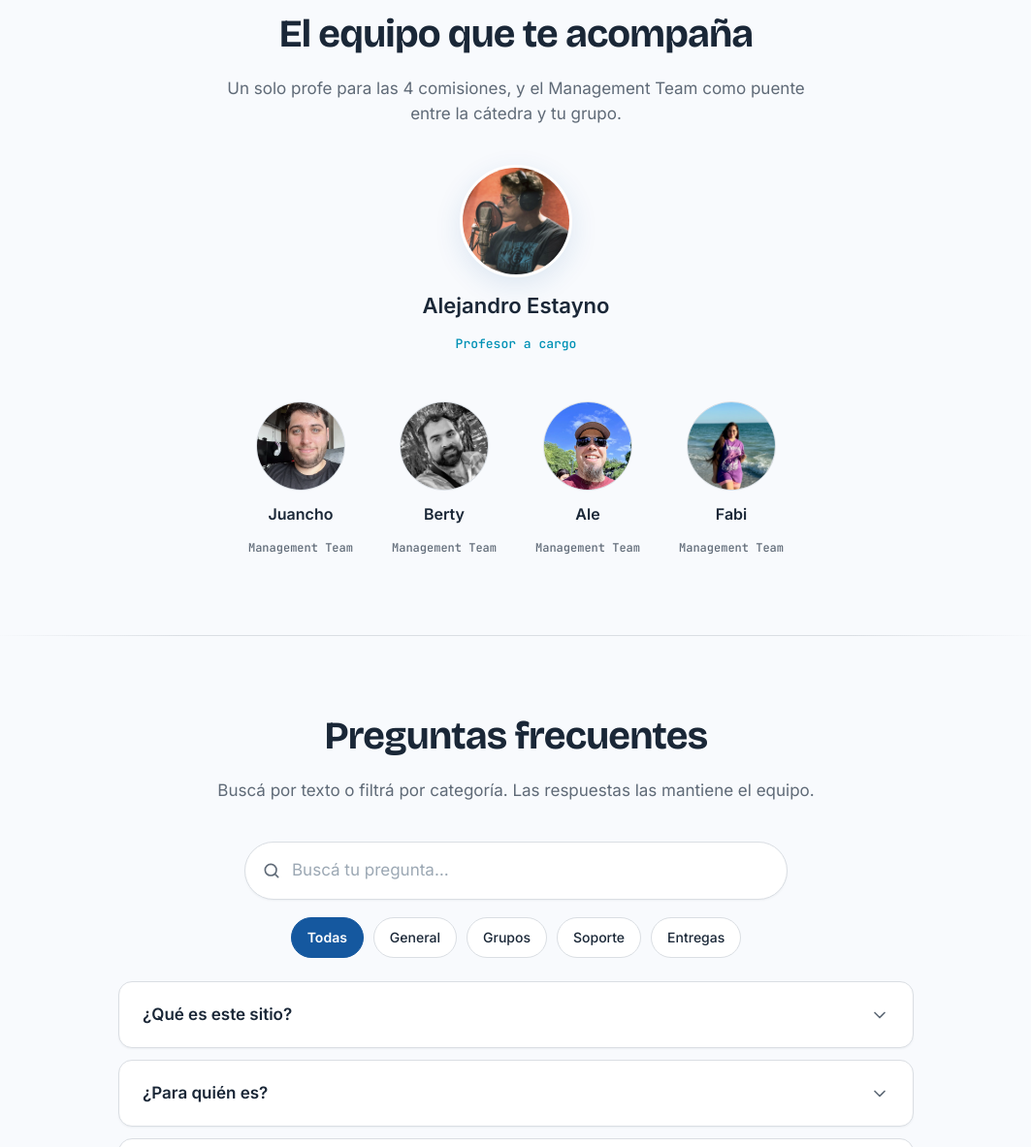
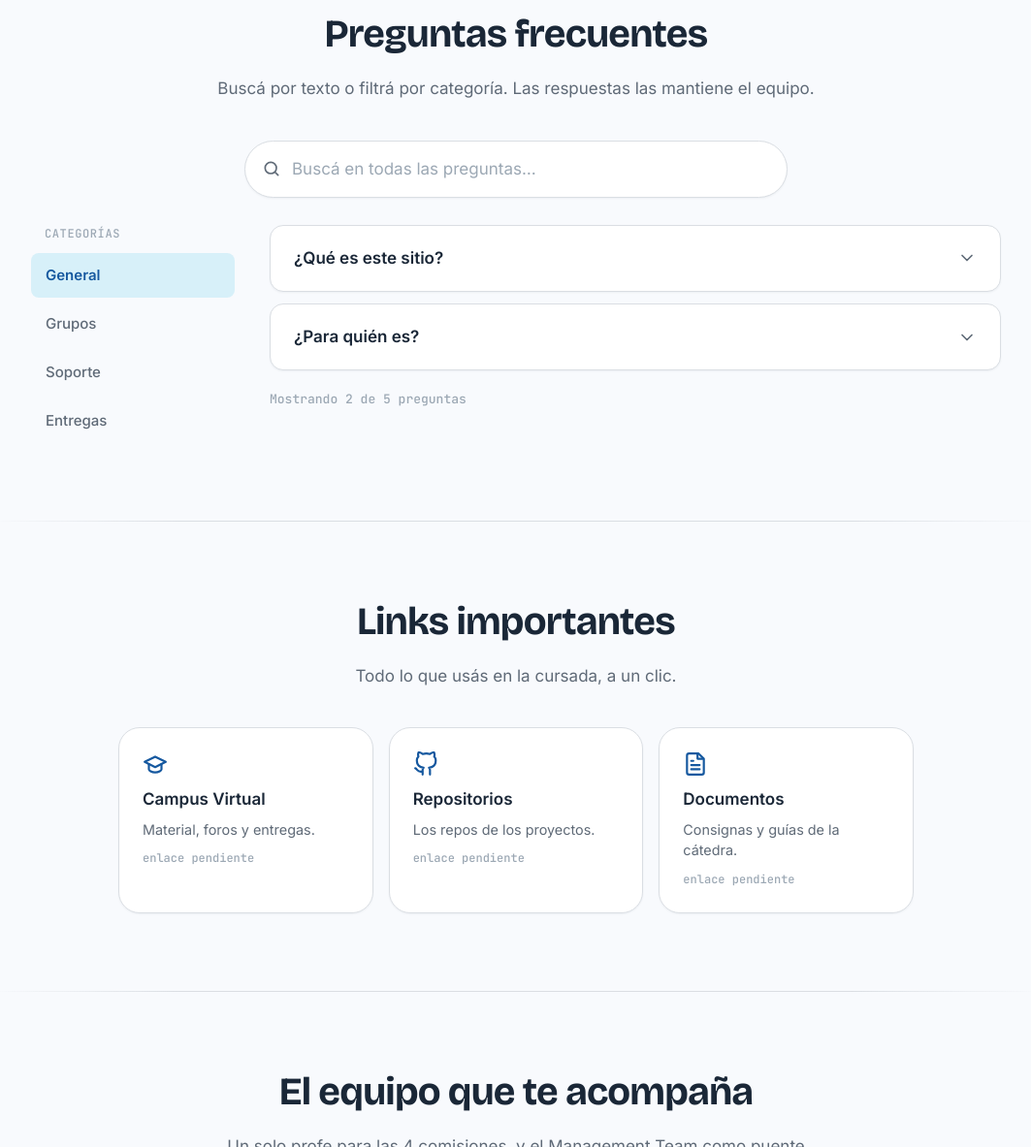
Before and after one commit to juanchomarengo/target-analyzer-hub, a plain HTML site: page index.html in a window 1280 px wide. Shown: the part 1617-2800 px from the top of the page at 97% size, without its empty margins (108-1171 px from the left). Drawn offline with nearby package versions, Linux system fonts and the light colour scheme; no server answers.

Commit message:
feat: implement FAQ section with search functionality and category filtering

```diff
--- a/css/styles.css
+++ b/css/styles.css
@@ -273,8 +273,8 @@ input { font: inherit; }
 .member__role { font-family: var(--font-mono); font-size: 12px; color: var(--muted); }
 
 /* ----------------------------- FAQ ----------------------------- */
-.faq__controls { max-width: 760px; margin: 0 auto 24px; display: flex; flex-direction: column; align-items: center; gap: 18px; }
-.search { position: relative; width: 100%; max-width: 560px; }
+.faq__searchbar { max-width: 560px; margin: 0 auto 28px; }
+.search { position: relative; width: 100%; }
 .search__icon { position: absolute; left: 18px; top: 50%; transform: translateY(-50%); width: 20px; height: 20px; color: var(--muted); }
 .search__input {
   width: 100%; padding: 15px 18px 15px 48px; border-radius: var(--r-pill);
@@ -284,16 +284,29 @@ input { font: inherit; }
 .search__input::placeholder { color: #9ca8b4; }
 .search__input:focus { border-color: var(--accent); box-shadow: var(--focus-ring); }
 
-.chips { display: flex; flex-wrap: wrap; gap: 10px; justify-content: center; }
+/* Layout estilo centro de ayuda: categorías a un lado, preguntas al otro */
+.faq__layout {
+  max-width: 1000px; margin: 0 auto;
+  display: grid; grid-template-columns: 210px 1fr; gap: 36px; align-items: start;
+}
+.faq__sidebar { position: sticky; top: calc(var(--nav-h) + 24px); }
+.faq__sidebar-label {
+  font-family: var(--font-mono); font-size: 12px; letter-spacing: 0.05em;
+  text-transform: uppercase; color: #9ca8b4; margin: 0 0 10px 14px;
+}
+
+/* Categorías como lista vertical (estilo nav de docs) */
+.chips { display: flex; flex-direction: column; gap: 4px; }
 .chip {
-  padding: 9px 16px; border-radius: var(--r-pill); font-weight: 500; font-size: 14px;
-  background: var(--surface); border: 1px solid var(--border); color: var(--ink);
-  transition: background 0.2s var(--ease), color 0.2s var(--ease), border-color 0.2s var(--ease);
+  width: 100%; display: flex; align-items: center; text-align: left;
+  padding: 10px 14px; border-radius: var(--r-sm); font-weight: 500; font-size: 15px;
+  background: transparent; border: 1px solid transparent; color: var(--muted);
+  transition: background 0.18s var(--ease), color 0.18s var(--ease);
 }
-.chip:hover { border-color: var(--accent); }
-.chip[aria-pressed="true"] { background: var(--primary); color: #fff; border-color: var(--primary); font-weight: 600; }
+.chip:hover { background: rgba(21, 88, 159, 0.06); color: var(--ink); }
+.chip[aria-pressed="true"] { background: var(--accent-soft); color: var(--primary); font-weight: 600; }
 
-.faq__list { max-width: 820px; margin: 0 auto; display: flex; flex-direction: column; gap: 12px; }
+.faq__list { display: flex; flex-direction: column; gap: 12px; }
 .faq__item { background: var(--surface); border: 1px solid var(--border); border-radius: var(--r-md); box-shadow: var(--sh-rest); overflow: hidden; transition: border-color 0.2s var(--ease); }
 .faq__item:hover { border-color: #c2d3e6; }
 .faq__q {
@@ -310,7 +323,7 @@ input { font: inherit; }
 .faq__a-inner { overflow: hidden; min-height: 0; }
 .faq__a p { padding: 0 24px 20px; color: var(--muted); font-size: 0.95rem; line-height: 1.6; }
 .faq__empty { text-align: center; color: var(--muted); padding: 32px; }
-.faq__count { text-align: center; margin-top: 20px; font-family: var(--font-mono); font-size: 13px; color: #9ca8b4; }
+.faq__count { text-align: left; margin-top: 20px; font-family: var(--font-mono); font-size: 13px; color: #9ca8b4; }
 
 /* ----------------------------- Links ----------------------------- */
 .links__grid { max-width: 820px; margin: 0 auto; display: grid; grid-template-columns: repeat(auto-fit, minmax(240px, 1fr)); gap: 16px; }
@@ -365,6 +378,24 @@ a.link-card:hover .link-card__arrow { color: var(--accent); transform: translate
   .nav__toggle[aria-expanded="true"] span:nth-child(3) { transform: translateY(-7px) rotate(-45deg); }
   .video-facade__play { width: 60px; height: 60px; }
   .video-facade__play svg { width: 24px; height: 24px; }
+
+  /* FAQ: el sidebar pasa a chips horizontales arriba de la lista */
+  .faq__layout { grid-template-columns: 1fr; gap: 20px; }
+  .faq__sidebar { position: static; }
+  .faq__sidebar-label { display: none; }
+  .chips {
+    flex-direction: row; flex-wrap: nowrap; gap: 8px;
+    overflow-x: auto; padding-bottom: 6px;
+    -webkit-overflow-scrolling: touch; scrollbar-width: none;
+  }
+  .chips::-webkit-scrollbar { display: none; }
+  .chip {
+    width: auto; flex: 0 0 auto; border-radius: var(--r-pill);
+    background: var(--surface); border-color: var(--border); color: var(--ink); font-size: 14px;
+  }
+  .chip:hover { background: var(--surface); }
+  .chip[aria-pressed="true"] { background: var(--primary); color: #fff; border-color: var(--primary); }
+  .faq__count { text-align: center; }
 }
 
 /* ----------------------------- Reduced motion ----------------------------- */
--- a/index.html
+++ b/index.html
@@ -120,6 +120,41 @@
       </div>
     </section>
 
+    <!-- ===================== FAQ ===================== -->
+    <section class="section faq section--divided" id="faq">
+      <header class="section__head reveal">
+        <h2 class="section__title">Preguntas frecuentes</h2>
+        <p class="section__sub">Buscá por texto o filtrá por categoría. Las respuestas las mantiene el equipo.</p>
+      </header>
+
+      <div class="faq__searchbar reveal">
+        <div class="search">
+          <svg class="search__icon" viewBox="0 0 24 24" aria-hidden="true" fill="none" stroke="currentColor" stroke-width="2" stroke-linecap="round"><circle cx="11" cy="11" r="7"/><path d="m20 20-3.5-3.5"/></svg>
+          <input class="search__input" id="faq-search" type="search" placeholder="Buscá en todas las preguntas…" aria-label="Buscar en las preguntas frecuentes" autocomplete="off" />
+        </div>
+      </div>
+
+      <div class="faq__layout reveal">
+        <aside class="faq__sidebar">
+          <p class="faq__sidebar-label">Categorías</p>
+          <div class="chips" id="faq-chips" role="group" aria-label="Filtrar por categoría"></div>
+        </aside>
+        <div class="faq__main">
+          <div class="faq__list" id="faq-list" aria-live="polite"></div>
+          <p class="faq__count" id="faq-count" aria-live="polite"></p>
+        </div>
+      </div>
+    </section>
+
+    <!-- ===================== LINKS ===================== -->
+    <section class="section links section--divided" id="links">
+      <header class="section__head reveal">
+        <h2 class="section__title">Links importantes</h2>
+        <p class="section__sub">Todo lo que usás en la cursada, a un clic.</p>
+      </header>
+      <div class="links__grid reveal" id="links-grid"></div>
+    </section>
+
     <!-- ===================== EQUIPO ===================== -->
     <section class="section equipo section--divided" id="equipo">
       <header class="section__head reveal">
@@ -161,34 +196,6 @@
         </li>
       </ul>
     </section>
-
-    <!-- ===================== FAQ ===================== -->
-    <section class="section faq section--divided" id="faq">
-      <header class="section__head reveal">
-        <h2 class="section__title">Preguntas frecuentes</h2>
-        <p class="section__sub">Buscá por texto o filtrá por categoría. Las respuestas las mantiene el equipo.</p>
-      </header>
-
-      <div class="faq__controls reveal">
-        <div class="search">
-          <svg class="search__icon" viewBox="0 0 24 24" aria-hidden="true" fill="none" stroke="currentColor" stroke-width="2" stroke-linecap="round"><circle cx="11" cy="11" r="7"/><path d="m20 20-3.5-3.5"/></svg>
-          <input class="search__input" id="faq-search" type="search" placeholder="Buscá tu pregunta…" aria-label="Buscar en las preguntas frecuentes" autocomplete="off" />
-        </div>
-        <div class="chips" id="faq-chips" role="group" aria-label="Filtrar por categoría"></div>
-      </div>
-
-      <div class="faq__list" id="faq-list" aria-live="polite"></div>
-      <p class="faq__count" id="faq-count" aria-live="polite"></p>
-    </section>
-
-    <!-- ===================== LINKS ===================== -->
-    <section class="section links section--divided" id="links">
-      <header class="section__head reveal">
-        <h2 class="section__title">Links importantes</h2>
-        <p class="section__sub">Todo lo que usás en la cursada, a un clic.</p>
-      </header>
-      <div class="links__grid reveal" id="links-grid"></div>
-    </section>
   </main>
 
   <!-- ===================== FOOTER ===================== -->
--- a/js/main.js
+++ b/js/main.js
@@ -143,7 +143,7 @@
   const countEl = $("#faq-count");
 
   let allFaqs = [];
-  let activeCat = "Todas";
+  let activeCat = "";
   let term = "";
 
   /* CSV parser (soporta comillas, comas y saltos de línea dentro de celdas) */
@@ -227,10 +227,12 @@
   }
 
   function buildChips() {
-    const cats = ["Todas"];
+    const cats = [];
     allFaqs.forEach((f) => {
       if (cats.indexOf(f.categoria) === -1) cats.push(f.categoria);
     });
+    // Sin "Todas": la categoría por defecto es la primera real.
+    if (!activeCat || cats.indexOf(activeCat) === -1) activeCat = cats[0] || "";
     chipsEl.innerHTML = cats
       .map(
         (c) =>
@@ -240,10 +242,20 @@
       .join("");
   }
 
+  // Marca la categoría activa, salvo que haya una búsqueda en curso (modo global).
+  function syncChips() {
+    if (!chipsEl) return;
+    const searching = !!norm(term);
+    Array.prototype.forEach.call(chipsEl.children, (c) =>
+      c.setAttribute("aria-pressed", String(!searching && c.getAttribute("data-cat") === activeCat))
+    );
+  }
+
   function getFiltered() {
     const t = norm(term);
     return allFaqs.filter((f) => {
-      const okCat = activeCat === "Todas" || f.categoria === activeCat;
+      // Con búsqueda activa, el buscador filtra en TODAS las categorías.
+      const okCat = t ? true : f.categoria === activeCat;
       const okText = !t || norm(f.pregunta + " " + f.respuesta).indexOf(t) !== -1;
       return okCat && okText;
     });
@@ -268,6 +280,7 @@
         .join("");
     }
     // contador
+    syncChips();
     const total = allFaqs.length;
     if (!total) countEl.textContent = "";
     else if (items.length === total) countEl.textContent = total + (total === 1 ? " pregunta" : " preguntas");
@@ -295,9 +308,9 @@
         const btn = e.target.closest(".chip");
         if (!btn) return;
         activeCat = btn.getAttribute("data-cat");
-        Array.prototype.forEach.call(chipsEl.children, (c) =>
-          c.setAttribute("aria-pressed", String(c === btn))
-        );
+        // Elegir una categoría sale del modo búsqueda global.
+        if (searchEl) searchEl.value = "";
+        term = "";
         renderList();
       });
     }
```
